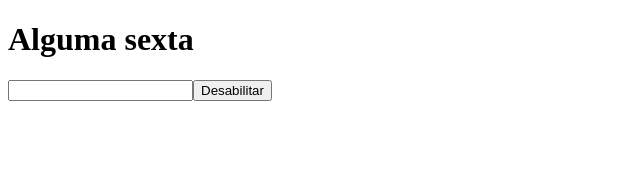
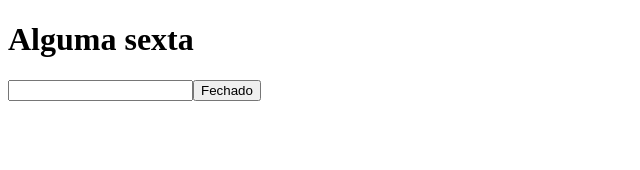
Before and after one commit to RafaelaSSantos/Professor_Ivan, an Angular app in the folder angular/primeiro-exemplo/meu-app/: page / in a window 1280 px wide. Shown: the top 170 px of the page, without its empty margins (0-640 px from the left). Built offline with nearby package versions, Linux system fonts and the light colour scheme.

Commit message:
botao pressionado desabilita

```diff
--- a/angular/primeiro-exemplo/meu-app/src/app/novo-componente/novo-componente.component.ts
+++ b/angular/primeiro-exemplo/meu-app/src/app/novo-componente/novo-componente.component.ts
@@ -5,7 +5,7 @@ import { Component, OnInit } from '@angular/core';
   template: `
 
   <input type="text" [disabled]="isDisable"/>
-  <button type="button" (click)= "isDisable = !isDisable"> {{isDisable ? 'Habilitar' : 'Desabilitar'}}</button>
+  <button type="button" (click)= "isDisable = !isDisable"> {{isDisable ? 'Aberto' : 'Fechado'}}</button>
 
   `})
 export class NovoComponenteComponent  {
```
